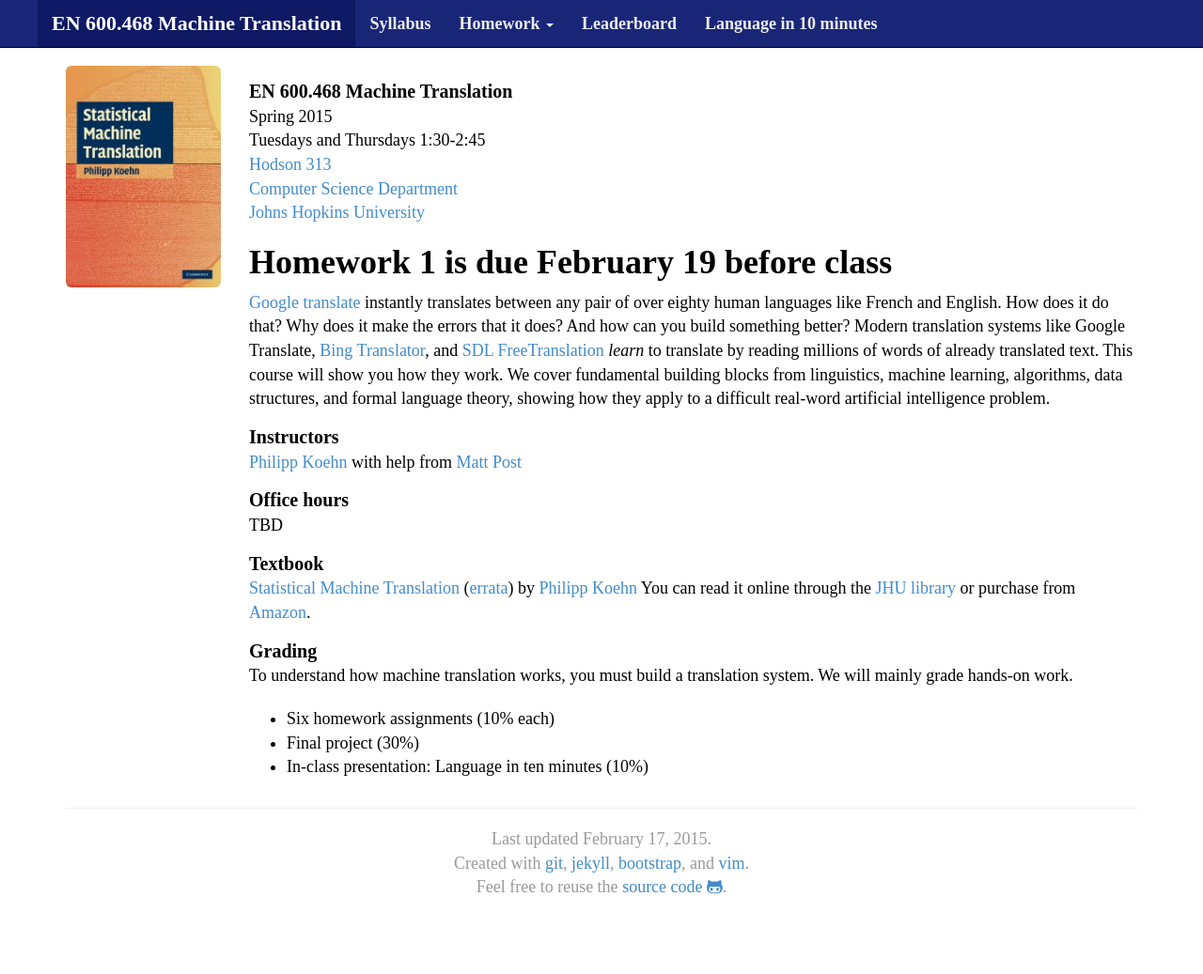
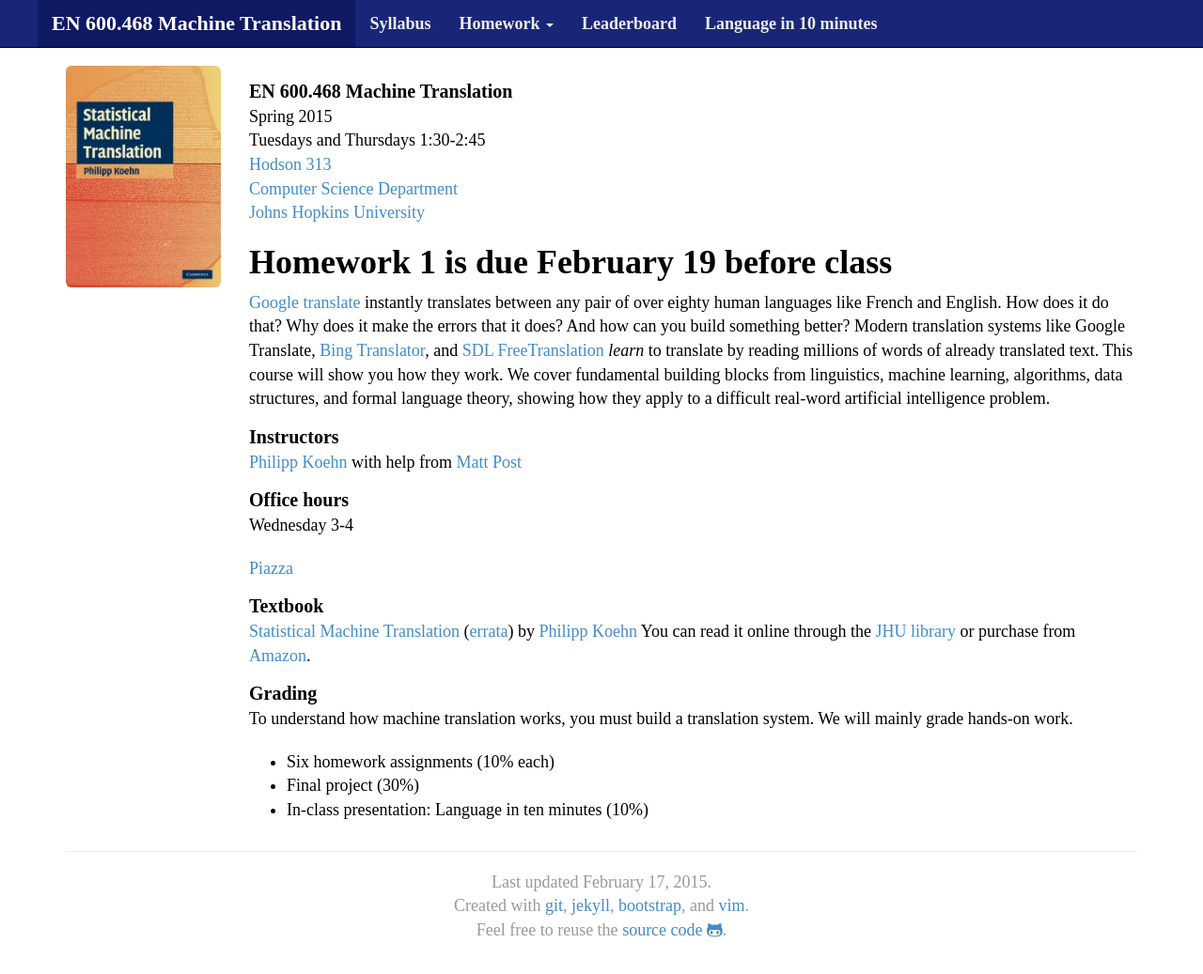
Before and after one commit to mt-class/jhu, a Jekyll site: the page built from index.md, in a window 1280 px wide and 1055 px high. Shown: the top 1037 px of the window at 94% size. Built offline with Jekyll 4.4.1, drawn with Linux system fonts in a browser that asks for light colours; nearby versions of some CDN libraries; some web fonts are replaced.

Commit message:
Update index.md

```diff
--- a/index.md
+++ b/index.md
@@ -36,7 +36,9 @@ Instructors
   [Matt Post](http://www.cs.jhu.edu/~post/)
 
 Office hours
-: TBD
+: Wednesday 3-4
+
+[Piazza](https://piazza.com/jhu/spring2015/en600468/home)
 
 Textbook
 : [Statistical Machine Translation](http://www.statmt.org/book/) (<a href="http://statmt.org/book/errata.html">errata</a>)
```
